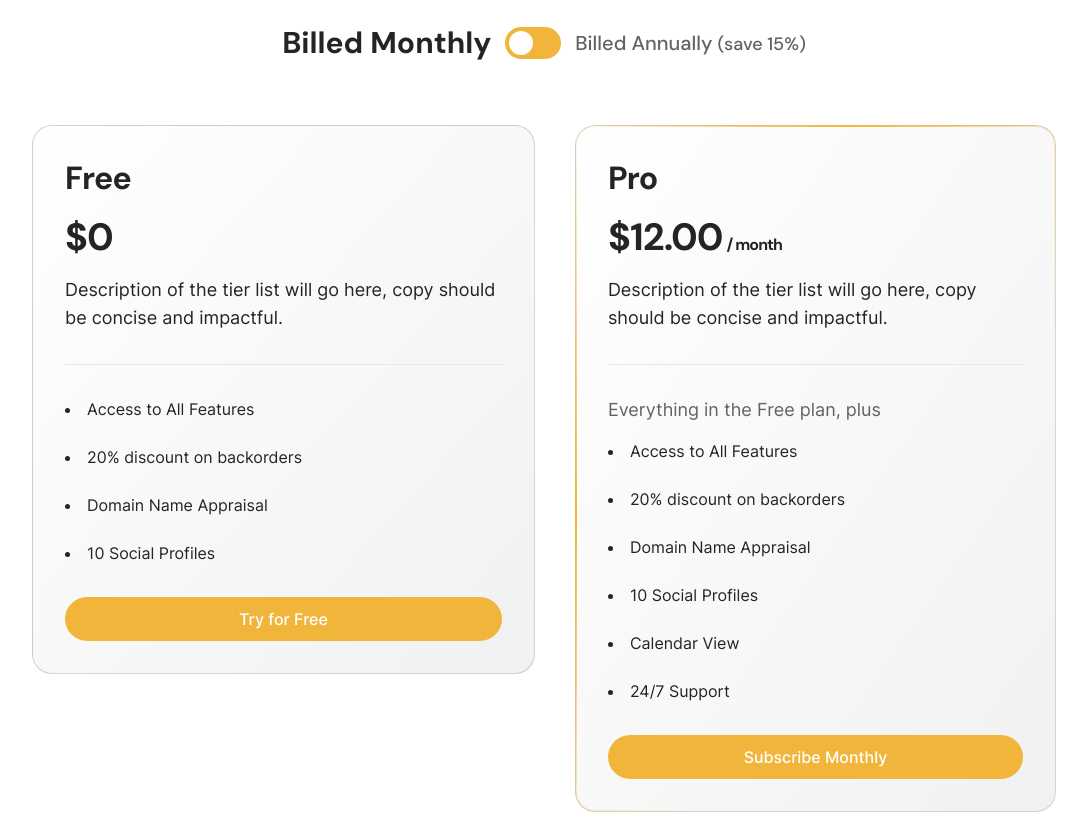
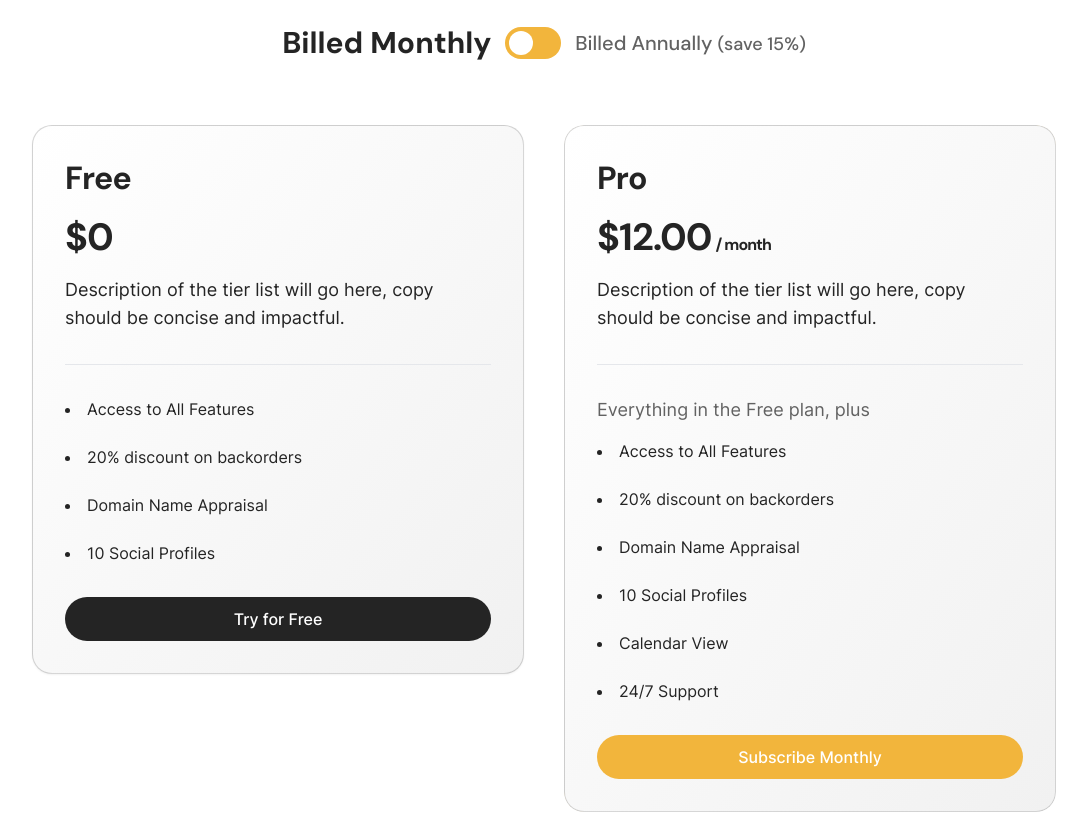
Before and after one commit to HenriBresteau/Squaree, a React (Vite) app: page / in a window 1280 px wide. Shown: the part 4300-5114 px from the top of the page, without its empty margins (96-1183 px from the left). Built offline with nearby package versions, Linux system fonts and the light colour scheme.

Commit message:
[ADD] Magic Card

```diff
--- a/package.json
+++ b/package.json
@@ -14,7 +14,7 @@
     "@radix-ui/react-navigation-menu": "^1.2.1",
     "class-variance-authority": "^0.7.0",
     "clsx": "^2.1.1",
-    "framer-motion": "^11.11.10",
+    "framer-motion": "^11.11.11",
     "lucide-react": "^0.453.0",
     "react": "^18.3.1",
     "react-dom": "^18.3.1",
--- a/src/Components/Subscribe/Subscribe.jsx
+++ b/src/Components/Subscribe/Subscribe.jsx
@@ -2,6 +2,7 @@ import { useState } from "react";
 import SubscribeCard from "./SubscribeCard";
 import SubscribeCardList from "./SubscribeCardList";
 import SubscribeCardListItem from "./SubscribeCardListItem";
+import { cn } from "@/lib/utils";
 
 const Subscribe = () => {
     const [isAnnual, setIsAnnual] = useState(false);
@@ -16,11 +17,12 @@ const Subscribe = () => {
         <div className="my-24 max-w-5xl mx-2 md:mx-auto">
             <div className="flex flex-col md:flex-row items-center gap-3.5 justify-center">
                 <h2
-                    className={`text-center font-DMSans font-bold md:text-3xl text-primary transition-all duration-300  ${
+                    className={cn(
+                        "text-center font-DMSans font-bold text-primary transition-all duration-300",
                         !isAnnual
                             ? "text-2xl md:text-3xl md:leading-[3.25rem]"
                             : "text-secondary text-xl font-normal delay-100"
-                    }`}
+                    )}
                 >
                     Billed Monthly
                 </h2>
@@ -43,11 +45,12 @@ const Subscribe = () => {
                     </div>
                 </label>
                 <h2
-                    className={`text-center font-DMSans font-bold text-primary transition-all   duration-300  ${
+                    className={cn(
+                        "text-center font-DMSans font-bold text-primary transition-all duration-300",
                         isAnnual
                             ? "text-2xl md:text-3xl md:leading-[3.25rem]"
-                            : "text-secondary text-xl font-normal delay-100 "
-                    }`}
+                            : "text-secondary text-xl font-normal delay-100"
+                    )}
                 >
                     Billed Annually <span className="text-lg">(save 15%)</span>
                 </h2>
--- a/src/Components/Subscribe/SubscribeCard.jsx
+++ b/src/Components/Subscribe/SubscribeCard.jsx
@@ -1,14 +1,19 @@
 import { motion } from "framer-motion";
 import ShineBorder from "../ui/shine-border";
+import { cn } from "@/lib/utils";
+import { MagicCard } from "../ui/magic-card";
 
 const SubscribeCard = ({ title, price, desc, children, btn, pro }) => {
     const CardContent = (
         <motion.div
-            className="p-8 rounded-[20px] bg-gradient-to-tl from-[#F1F1F1] to-white border-[#3e3e3e34] border hover:shadow-md hover:from-btn/10 transition-all"
             initial={{ opacity: 0 }}
             whileInView={{ opacity: 1 }}
             transition={{ duration: 1, ease: "easeOut", delay: 0.4 }}
             viewport={{ once: true }}
+        >
+            <MagicCard
+                className="cursor-pointer p-8 rounded-[20px] bg-gradient-to-tl from-[#F1F1F1] to-white border-[#3e3e3e34] border shadow-sm hover:shadow-md transition-all"
+                gradientColor={"#f2b53c2d"}
             >
                 <div className="flex flex-col gap-8">
                     <div className="flex flex-col gap-4">
@@ -24,10 +29,16 @@ const SubscribeCard = ({ title, price, desc, children, btn, pro }) => {
                     </div>
                     <hr />
                     {children}
-                <div className="flex bg-btn px-6 py-2.5 text-white rounded-full font-inter font-medium text-base w-full justify-center cursor-pointer hover:bg-black hover:shadow transition-all">
+                    <div
+                        className={cn(
+                            "flex bg-btn px-6 py-2.5 text-white rounded-full font-inter font-medium text-base w-full justify-center cursor-pointer hover:bg-black hover:shadow transition-all",
+                            pro ? "bg-btn" : "bg-primary"
+                        )}
+                    >
                         {btn}
                     </div>
                 </div>
+            </MagicCard>
         </motion.div>
     );
     return pro ? (
--- /dev/null
+++ b/src/Components/ui/magic-card.jsx
@@ -0,0 +1,52 @@
+"use client";;
+import React, { useCallback, useEffect } from "react";
+import { motion, useMotionTemplate, useMotionValue } from "framer-motion";
+
+import { cn } from "@/lib/utils";
+
+export function MagicCard({
+  children,
+  className,
+  gradientSize = 200,
+  gradientColor = "#262626",
+  gradientOpacity = 0.8
+}) {
+  const mouseX = useMotionValue(-gradientSize);
+  const mouseY = useMotionValue(-gradientSize);
+
+  const handleMouseMove = useCallback((e) => {
+    const { left, top } = e.currentTarget.getBoundingClientRect();
+    mouseX.set(e.clientX - left);
+    mouseY.set(e.clientY - top);
+  }, [mouseX, mouseY]);
+
+  const handleMouseLeave = useCallback(() => {
+    mouseX.set(-gradientSize);
+    mouseY.set(-gradientSize);
+  }, [mouseX, mouseY, gradientSize]);
+
+  useEffect(() => {
+    mouseX.set(-gradientSize);
+    mouseY.set(-gradientSize);
+  }, [mouseX, mouseY, gradientSize]);
+
+  return (
+    (<div
+      onMouseMove={handleMouseMove}
+      onMouseLeave={handleMouseLeave}
+      className={cn(
+        "group relative flex size-full overflow-hidden rounded-xl bg-neutral-100 dark:bg-neutral-900 border border-neutral-200 text-black dark:text-white dark:border-neutral-800",
+        className
+      )}>
+      <div className="relative z-10">{children}</div>
+      <motion.div
+        className="pointer-events-none absolute -inset-px rounded-xl opacity-0 transition-opacity duration-300 group-hover:opacity-100"
+        style={{
+          background: useMotionTemplate`
+            radial-gradient(${gradientSize}px circle at ${mouseX}px ${mouseY}px, ${gradientColor}, transparent 100%)
+          `,
+          opacity: gradientOpacity,
+        }} />
+    </div>)
+  );
+}
```
Also changed, not shown: 1 other file (tests, documents, lock files or other folders). Lines whose indentation alone changed are shown as unchanged.
